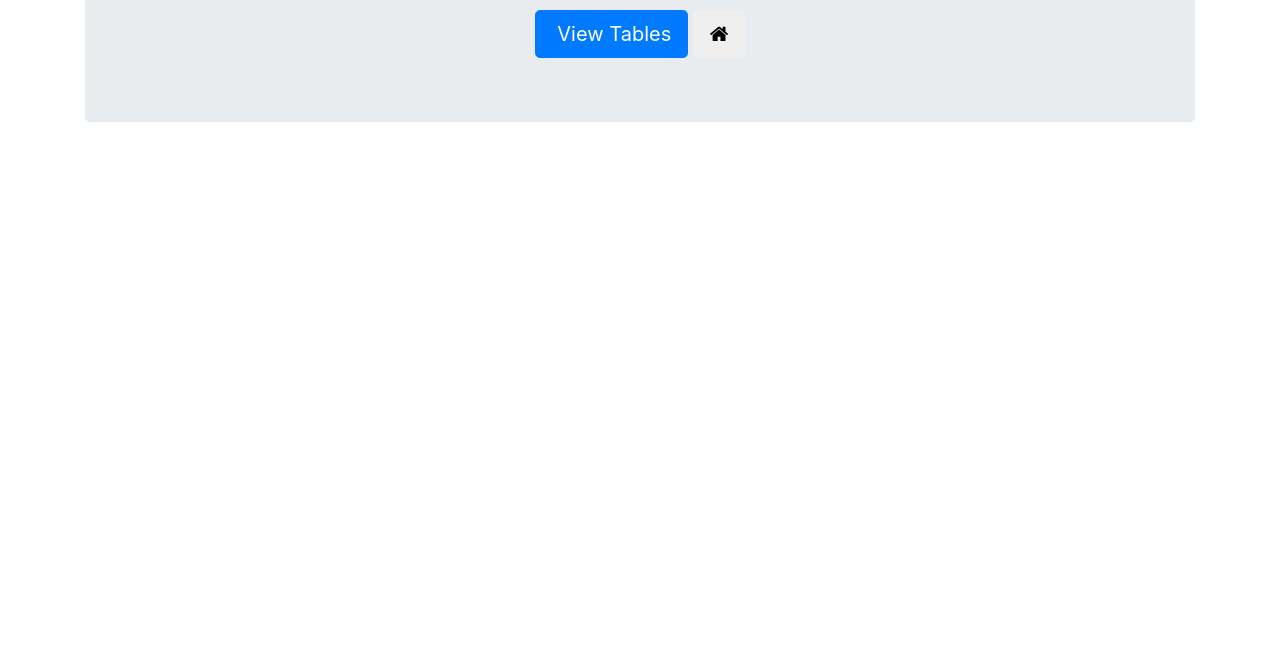
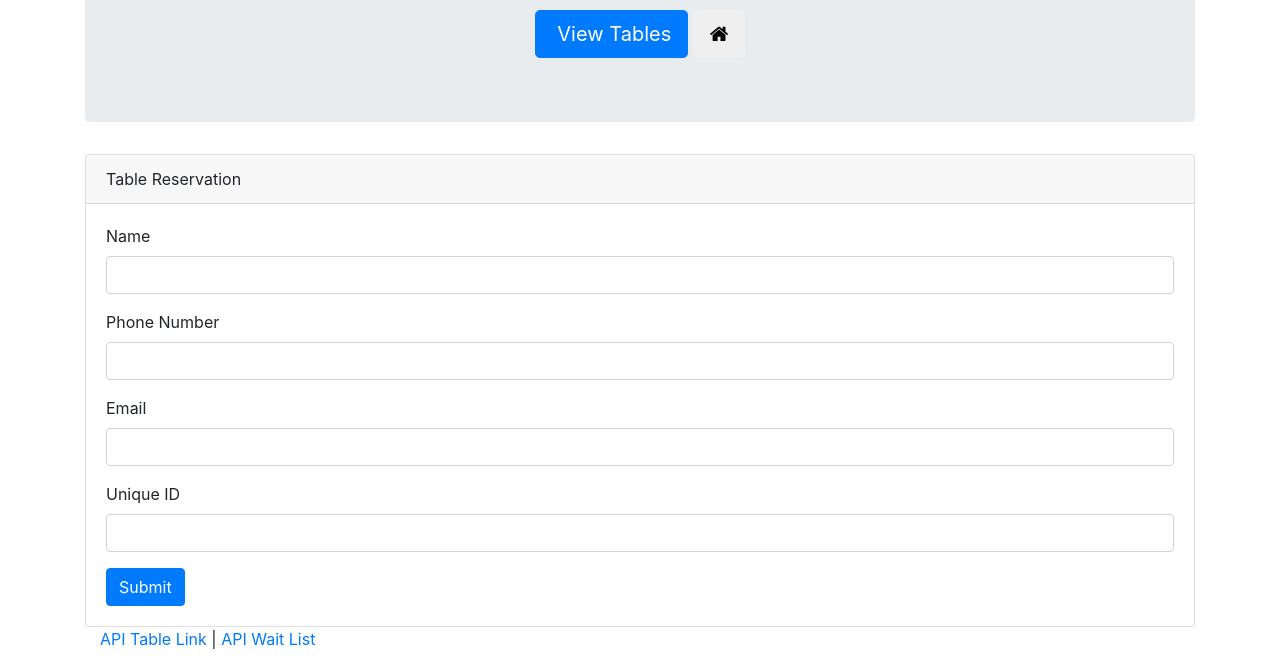
Before and after one commit to jtubay/HRes, a website: page public/reserve.html in a window 1280 px wide. Shown: the part 205-872 px from the top of the page. Before the commit the page ends 800 px from the top, so only its background shows below. Drawn offline with nearby package versions, Linux system fonts and the light colour scheme; no server answers; some icons are missing.

Commit message:
added input for reservation html

```diff
--- a/public/reserve.html
+++ b/public/reserve.html
@@ -34,9 +34,42 @@
         </div>
         <div class="row">
             <div class="col-lg-12">
+                <div class="card">
+                    <div class="card-header">
+                        Table Reservation
+                    </div>
+                    <div class="card-body">
+                        <form role="form">
+                            <div class="form-group">
+                                <label for="reserve-name">Name</label>
+                                <input type="text" class="form-control" id="reserve-name">
+                              </div>
+                              <div class="form-group">
+                                <label for="reserve-phone">Phone Number</label>
+                                <input type="text" class="form-control" id="reserve-phone">
+                              </div>
+                              <div class="form-group">
+                                <label for="reserve-email">Email</label>
+                                <input type="text" class="form-control" id="reserve-email">
+                              </div>
+                              <div class="form-group">
+                                <label for="reserve-unique-id">Unique ID</label>
+                                <input type="text" class="form-control" id="reserve-unique-id">
+                              </div>
+                              <button type="submit" class="btn btn-primary submit">Submit</button>
+                        </form>
+                    </div>
+                </div>
 
             </div>
         </div>
+        <footer class="footer">
+            <div class="container">
+              <p>
+                <a href="/api/tables">API Table Link</a> |
+                <a href="/api/waitlist">API Wait List</a>
+            </div>
+          </footer>
     </div>
 
 
```
